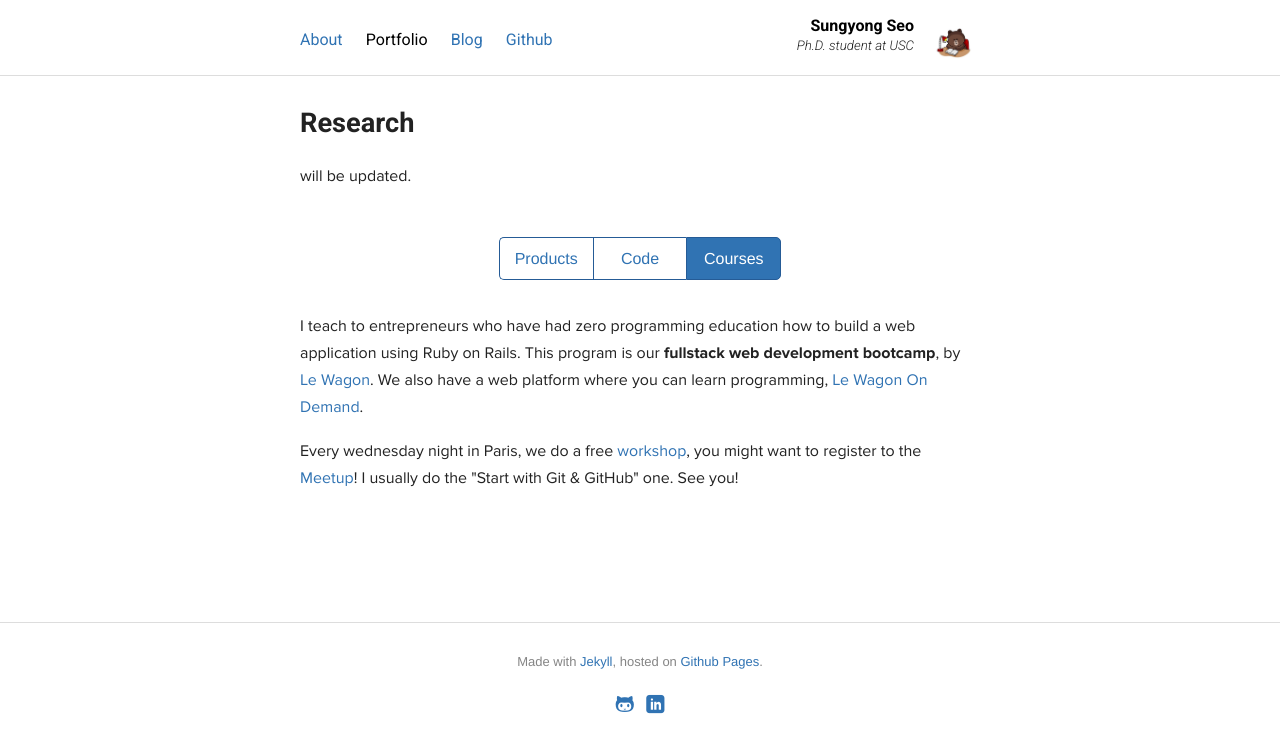
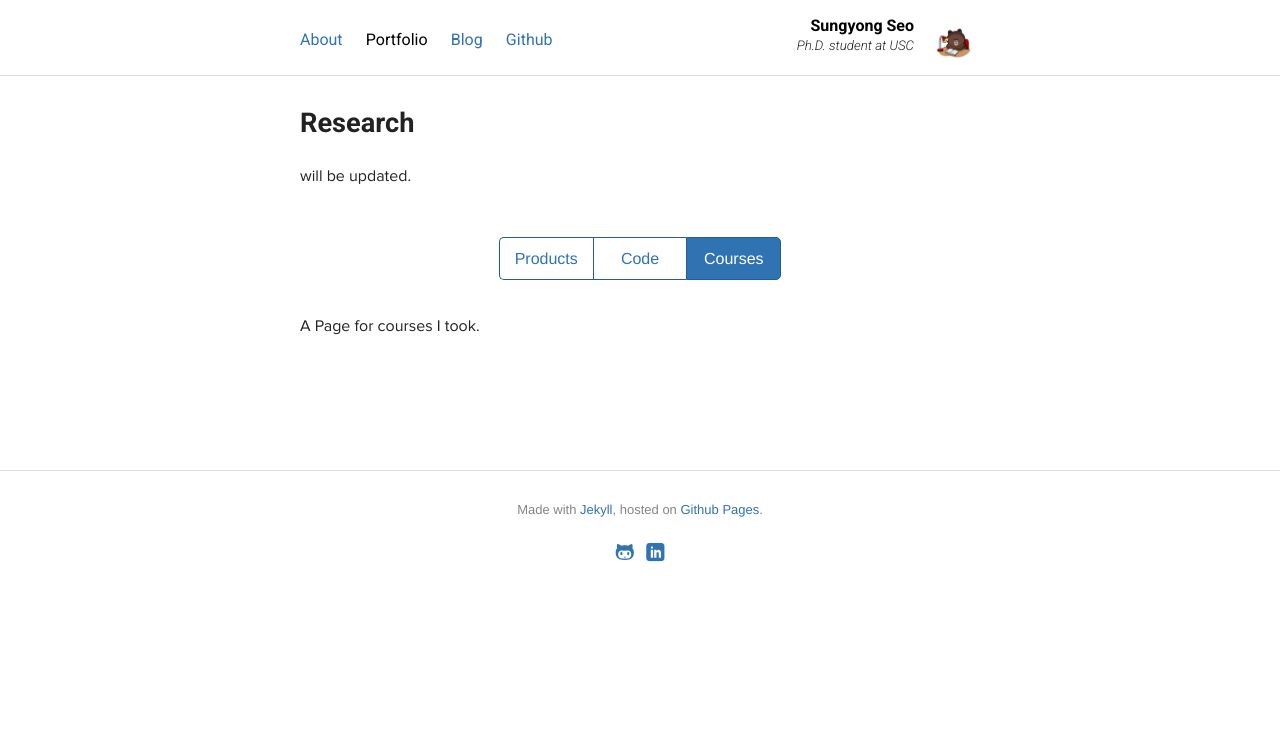
Before and after one commit to sungyongs/sungyongs.github.com, a Jekyll site: the page built from portfolio/courses.html, in a window 1280 px wide. Shown: the top 753 px of the page. Built offline with Jekyll 4.4.1, drawn with Linux system fonts in a browser that asks for light colours; Markdown is read by kramdown in place of the engine named in the settings.

Commit message:
minor update

```diff
--- a/CNAME
+++ b/CNAME
@@ -1 +1 @@
-sungyong.seo.me
+sungyongs.github.io
--- a/index.html
+++ b/index.html
@@ -9,10 +9,6 @@ description: Sungyong Seo is working in December & Company as a software enginee
   <div class="pull-right speak-french"></div>
 
   <h1>
-    <div class="book-me">
-      <!-- <a class="btn btn-lg" href="/contact">Contact me</a> -->
-      <a href="https://www.officehour.fr/ssaunier" class="btn btn-lg">Contact me</a>
-    </div>
     <span class="hello">
       Hello,
     </span>
--- a/portfolio/courses.html
+++ b/portfolio/courses.html
@@ -1,23 +1,14 @@
 ---
 layout: portfolio
 category: portfolio
-title: Sébastien Saunier - Courses
-description: Sébastien Saunier teaches Ruby on Rails to entrepreneurs
+title: Sungyong Seo - Courses
+description: Everything
 ---
 
 <section>
   <p>
-    I teach to entrepreneurs who have had zero programming education how to build
-    a web application using Ruby on Rails. This program is our <strong>fullstack web development bootcamp</strong>,
-    by <a href="http://www.lewagon.org/en">Le Wagon</a>. We also have a
-    web platform where you can learn programming,
-    <a href="https://ondemand.lewagon.org">Le Wagon On Demand</a>.
+  A Page for courses I took.
   </p>
 
 
-  <p>
-    Every wednesday night in Paris, we do a free <a href="http://workshops.lewagon.org">workshop</a>, you might want to register to the
-    <a href="http://www.meetup.com/Le-Wagon-Paris-Coding-Station">Meetup</a>!
-    I usually do the "Start with Git & GitHub" one. See you!
-  </p>
 </section>
```
Also changed, not shown: fr/developpeur-ruby-on-rails-freelance-paris.html (deleted, +0 -14 lines), fr/index.html (deleted, +0 -56 lines), portfolio/code.html (+3 -5 lines).
